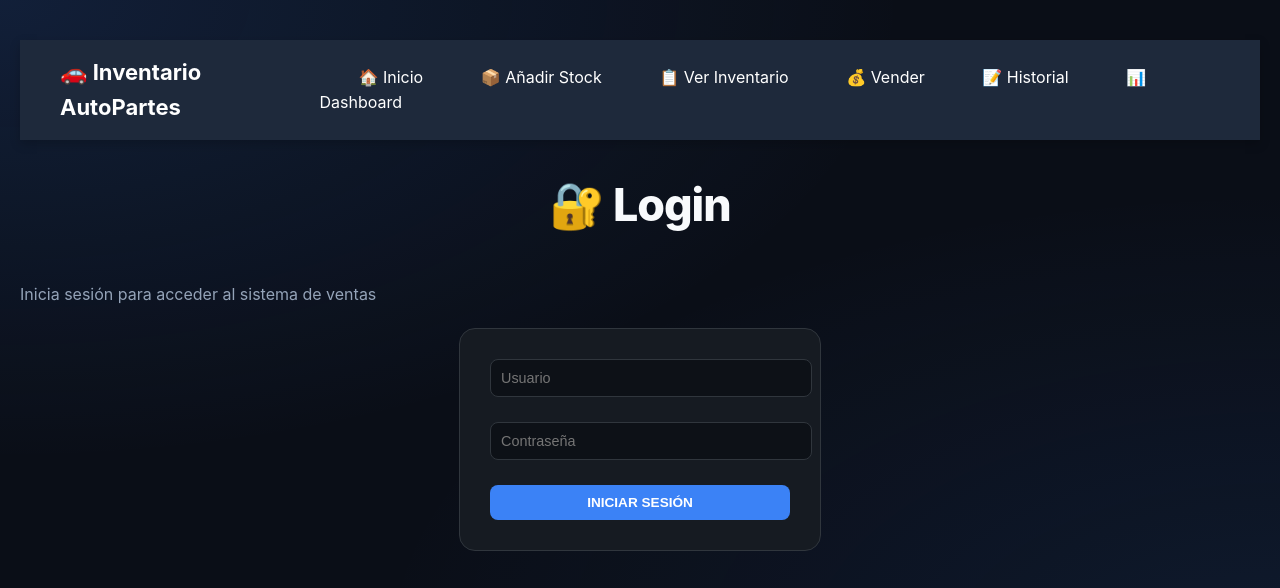
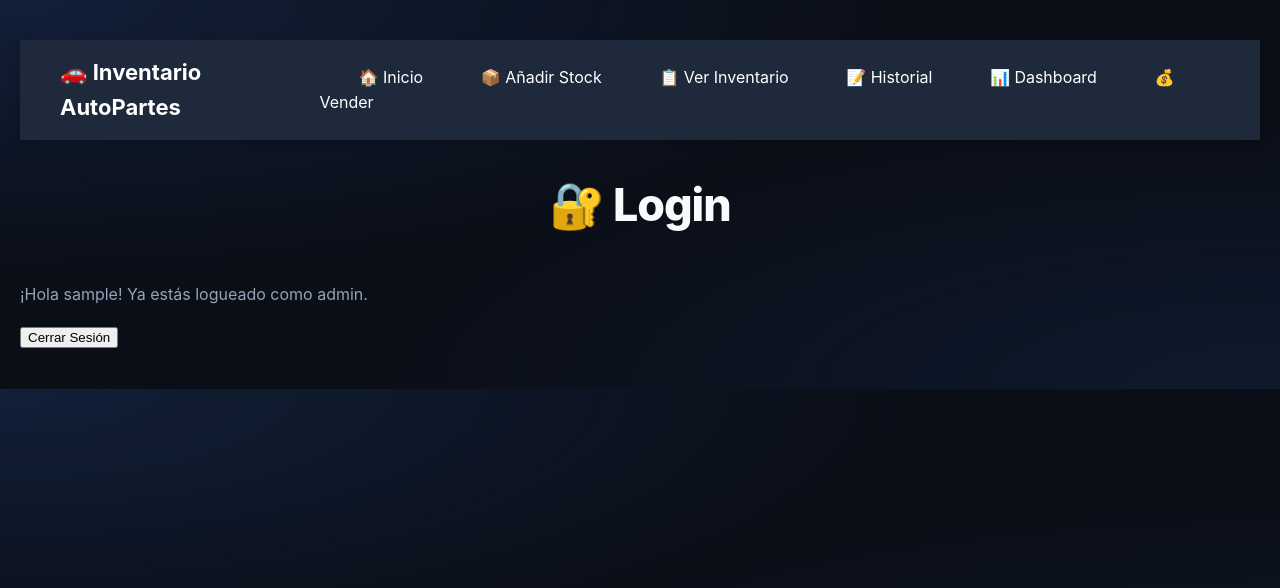
Before and after one commit to Aaronsin14/Inventario, a Flask app: page / in a window 1280 px wide. Shown: the top 588 px of the page. Run offline with Flask 3, Linux system fonts and the light colour scheme; the visitor is signed in with stand-in values (Sample User, id 1); some libraries are stand-ins or nearby versions.

Commit message:
Add files via upload

```diff
--- a/templates/inicio.html
+++ b/templates/inicio.html
@@ -12,15 +12,24 @@
          <div class="logo">🚗 Inventario AutoPartes</div>
               <div class="menu">
                 <a href="/">🏠 Inicio</a>
-                <a href="/agregar">📦 Añadir Stock</a>
-                <a href="/inventario">📋 Ver Inventario</a>
-                <a href="/vender">💰 Vender</a>
-                <a href="/historial">📝 Historial</a>
-                <a href="/dashboard">📊 Dashboard</a>
+                {% if session.get('rol') == 'admin' %}
+                    <a href="/agregar">📦 Añadir Stock</a>
+                    <a href="/inventario">📋 Ver Inventario</a>
+                    <a href="/historial">📝 Historial</a>
+                    <a href="/dashboard">📊 Dashboard</a>
+                {% endif %}
+                {% if session.get('rol') in ['admin','vendedor'] %}
+                    <a href="/vender">💰 Vender</a>
+                {% endif %}
          </div>
     </nav>
 
 <h1>🔐 Login</h1>
+
+{% if session.get('usuario') %}
+    <p>¡Hola {{ session.usuario }}! Ya estás logueado como {{ session.rol }}.</p>
+    <button onclick="window.location.href='/logout'">Cerrar Sesión</button>
+{% else %}
 
 <p>Inicia sesión para acceder al sistema de ventas</p>
 
@@ -52,8 +61,12 @@ document.getElementById("loginForm").addEventListener("submit", async function(e
         const data = await res.json();
 
         if(res.ok){
-            // Redirigir a vender
-            window.location.href = "/vender";
+            // Redirigir según rol
+            if(data.rol === "admin"){
+                window.location.href = "/dashboard";
+            } else {
+                window.location.href = "/vender";
+            }
         }else{
             mensaje.textContent = data.mensaje || "Error de login";
         }
@@ -65,5 +78,6 @@ document.getElementById("loginForm").addEventListener("submit", async function(e
 });
 </script>
 
+{% endif %}
 </body>
 </html>
```
